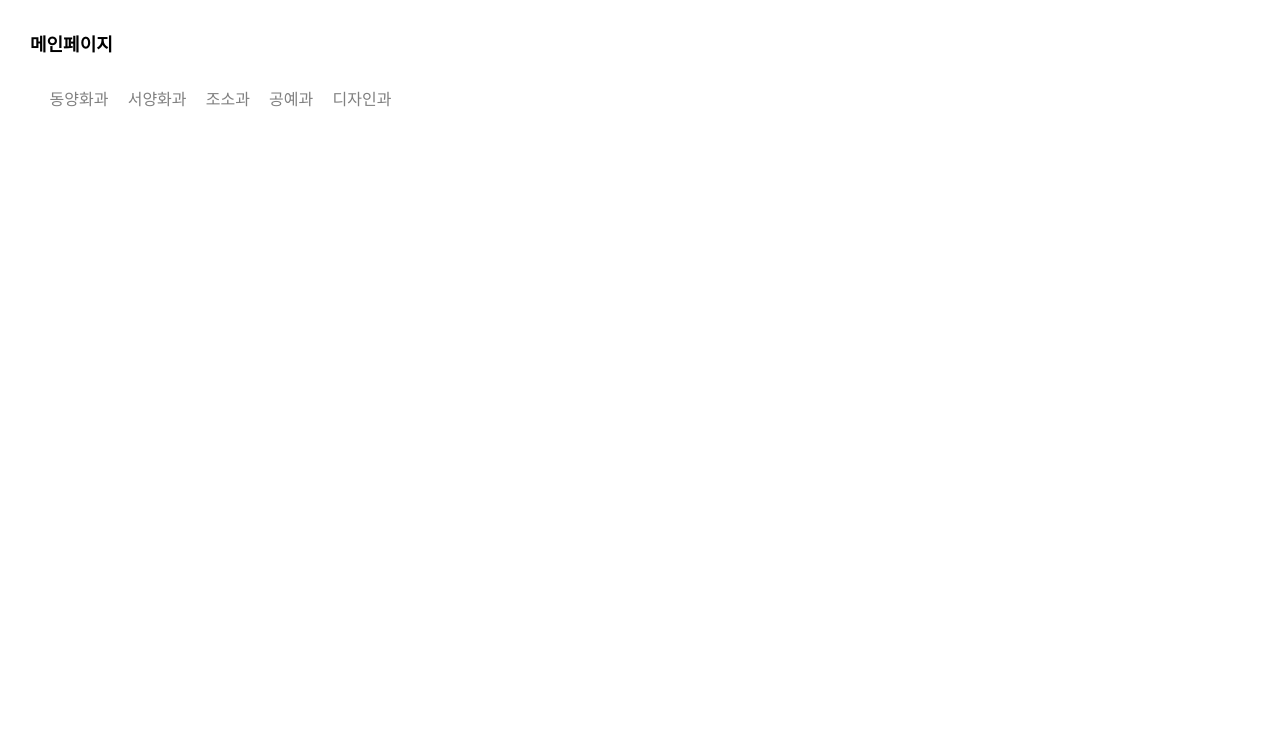
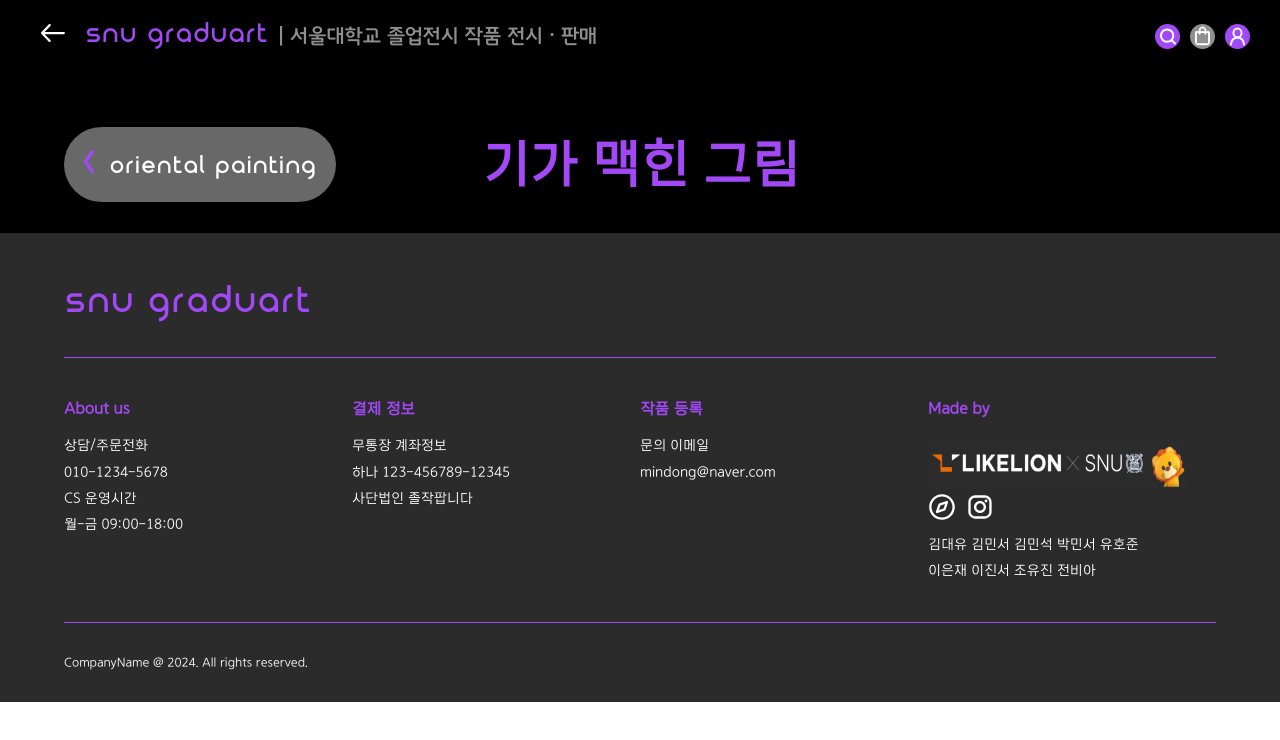
Before and after one commit to hoooooojjjj/New_GraduART, a React (Create React App) app: page /artwork/1 in a window 1280 px wide. Shown: the top 740 px of the page. Built offline with nearby package versions, Linux system fonts and the light colour scheme.

Commit message:
[Feat] 에라이 바빠죽겠어서 왕창커밋함 죄송
Artwork page 등등등등

```diff
--- a/src/components/Router.jsx
+++ b/src/components/Router.jsx
@@ -4,15 +4,14 @@ import NotFound from "../pages/NotFound/NotFound.jsx";
 import Department from "../pages/Department/Department.jsx";
 import Landing from "../pages/Landing/Landing.jsx";
 import DeptDetail from "../pages/DeptDetail/DeptDetail.jsx";
-import Artwork from "../pages/Artwork/Artwork";
+import Artwork from "../pages/Artwork/Artwork.jsx";
 function Router() {
   return (
     <BrowserRouter>
       <Routes>
         <Route path="/" element={<Landing />}></Route>
-        <Route path="/:department" element={<Department />}></Route>
         <Route path="/dept_detail/:dept_id" element={<DeptDetail />}></Route>
-          <Route path="/dept_detail/:dept_id/:artwork_id" element={<Artwork />}></Route>
+          <Route path="/artwork/:artwork_id" element={<Artwork />}></Route>
         <Route exact path="/*" element={<NotFound />}></Route>
       </Routes>
     </BrowserRouter>
--- /dev/null
+++ b/src/pages/Artwork/Artwork.json
@@ -0,0 +1,12 @@
+{
+    "title": "기가 맥힌 그림",
+    "department": "Oriental Painting",
+    "artist": "김대유",
+    "descriptions": "기가 막히게 아름다운 그림입니다. 얼마나 아름답냐면 당신이 감히 상상하지조차 못할 만큼 아름다워요 깔깔깔 근데 보이긴 하나요? 루렘입숨으로 30줄정도 채우고싶은데 한국말 로렘입숨 플러그인 어딧더라",
+    "imagePath": "https://images.unsplash.com/photo-1730248202596-fbdef5624120?q=80&w=2800&auto=format&fit=crop&ixlib=rb-4.0.3&ixid=M3wxMjA3fDB8MHxwaG90by1wYWdlfHx8fGVufDB8fHx8fA%3D%3D",
+    "price": "35000",
+    "quantity": "1",
+    "onSale": "True",
+    "madeAt": "2021-05-12 14:33:56+00",
+    "num_code": "123"
+}
--- a/src/pages/Artwork/Artwork.jsx
+++ b/src/pages/Artwork/Artwork.jsx
@@ -1,11 +1,48 @@
 import {DepartmentHeader} from "../../components/DepartmentHeader/DepartmentHeader";
+import Footer from "../../components/footer/Footer";
+import {
+    BacktoDepartment, DeptName,
+    Container, Main, Title, Top, Placeholder, Middle, ImagesWrap, DetailWrap
+} from "./ArtworkStyle.js";
+import React, { createContext, useEffect, useState } from "react";
+import art from "./Artwork.json"
+import {useNavigate, useParams} from "react-router-dom";
 
 function Artwork () {
+    //url에서 artwork_id 받아옴, 이걸로 DB에 GET 요청 날려서 setTargetArt에 넣어주면 됨
+    const { artwork_id } = useParams();
+    const [targetArt, setTargetArt] = useState(art);
+    const navigate = useNavigate();
+    const handleBacktoDepartment = () => {
+        navigate(`/dept_detail/${targetArt.department}`)
+    };
+
     return(
         <>
-            <DepartmentHeader></DepartmentHeader>
+            <Container>
+                <DepartmentHeader></DepartmentHeader>
+                <Main>
+                    <Top>
+                        <BacktoDepartment onClick={handleBacktoDepartment}><svg width="10" height="24" viewBox="0 0 10 24" fill="none" xmlns="http://www.w3.org/2000/svg">
+                            <path d="M9.32258 0.622348C9.45993 0.818343 9.56889 1.05115 9.64324 1.30743C9.71759 1.56372 9.75586 1.83846 9.75586 2.11592C9.75586 2.39338 9.71759 2.66812 9.64324 2.92441C9.56889 3.1807 9.45993 3.4135 9.32258 3.6095L3.57408 11.8294L9.32258 20.0494C9.5996 20.4455 9.75523 20.9828 9.75523 21.543C9.75523 22.1032 9.5996 22.6404 9.32258 23.0365C9.04556 23.4327 8.66984 23.6552 8.27807 23.6552C7.8863 23.6552 7.51058 23.4327 7.23356 23.0365L0.433137 13.3124C0.29579 13.1164 0.186823 12.8836 0.112475 12.6273C0.0381279 12.3711 -0.00014019 12.0963 -0.00014019 11.8189C-0.00014019 11.5414 0.0381279 11.2667 0.112475 11.0104C0.186823 10.7541 0.29579 10.5213 0.433137 10.3253L7.23356 0.601162C7.79656 -0.203884 8.74477 -0.203884 9.32258 0.622348Z" fill="#A348F6"/>
+                        </svg>
+                            <DeptName>{targetArt.department}</DeptName></BacktoDepartment>
+                        <Title>{targetArt.title}</Title>
+                        <Placeholder></Placeholder>
+                    </Top>
+                    <Middle>
+                        <ImagesWrap>
+
+                        </ImagesWrap>
+                        <DetailWrap>
+
+                        </DetailWrap>
+                    </Middle>
+                </Main>
+                <Footer></Footer>
+            </Container>
         </>
     );
 }
 
-export default Artwork
+export default Artwork;
--- a/src/pages/Artwork/ArtworkStyle.js
+++ b/src/pages/Artwork/ArtworkStyle.js
@@ -0,0 +1,90 @@
+import styled from "@emotion/styled";
+export const Container = styled.div({
+    display: "flex",
+    width: "100%",
+    height: "100vh",
+    flexDirection: "column",
+    overflowY: "auto", // 스크롤 가능하도록 설정
+    overflowX: "hidden",
+});
+
+export const Main = styled.main({
+    paddingLeft: "5vw",
+    paddingRight: "5vw",
+    paddingTop: "6.839vh",
+    paddingBottom: "3.908vh",
+    background: "#000",
+    "@media (max-width: 768px)": {
+        paddingLeft: "5.12vw",
+        paddingRight: "5.12vw",
+    },
+});
+
+export const Top = styled.div({
+   display: "flex",
+    alignItems: "center",
+    justifyContent: "space-between",
+    width: "100%"
+});
+
+export const Title = styled.h1`
+    font-family: KoddiUDOnGothic, sans-serif;
+    font-weight: 700;
+    font-size: 50px;
+    color: var(--purple);
+    position: absolute;
+    left: 50%;
+    transform: translateX(-50%);
+    text-align: center;
+`
+
+export const BacktoDepartment = styled.div`
+    height: 60px;
+    padding: 5px 20px 10px 20px;
+    display: flex;
+    align-items: center;
+    justify-content: center;
+    border-radius: 50px;
+    background-color: var(--dark-gray);
+    flex: 0 1 auto;
+`
+export const DeptName = styled.span`
+    color: var(--white);
+    padding-left: 15px;
+    font-family: godorounded,sans-serif;
+    font-size: 36px;
+    font-weight: 400;
+`
+export const Placeholder = styled.div`
+    height: 60px;
+    width: 120px;
+    background-color: transparent;
+    flex: 0 1 auto;
+`
+
+export const Middle = styled.div`
+    width: 100%;
+    display: flex;
+    align-items: center;
+    flex-direction: column;
+    justify-content: space-between;
+`
+
+export const ImagesWrap = styled.div`
+    display: flex;
+    align-items: flex-start;
+    flex-direction: row;
+    gap: 30px;
+`
+
+export const Image = styled.img((props) => ({
+    backgroundImage: props.src,
+    maxWidth: `100%`
+}));
+
+export const DetailWrap = styled.div`
+    display: flex;
+    flex-direction: row;
+    align-items: flex-start;
+    width: 278px;
+`
```
